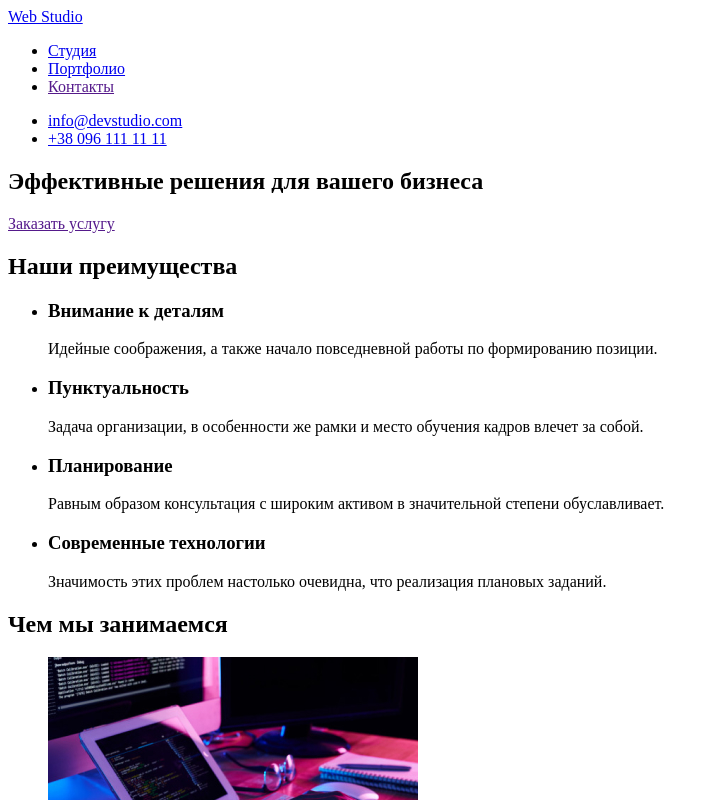
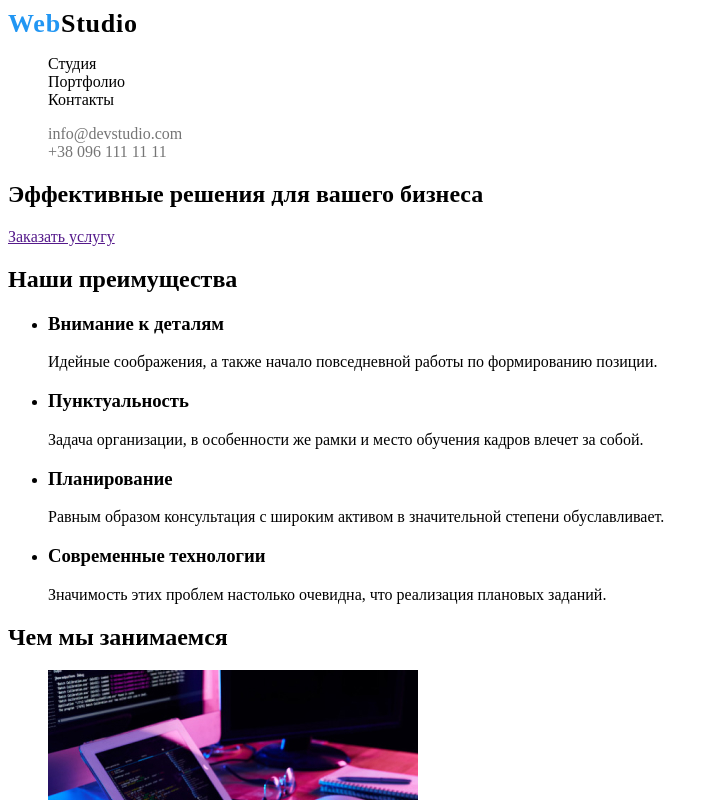
Before and after one commit to alalasimys/goit-markup-hw-02, a plain HTML site: page index.html in a window 1280 px wide. Shown: the top 800 px of the page, without its empty margins (0-719 px from the left). Drawn offline with Linux system fonts and the light colour scheme.

Commit message:
Добавляет цвета тексту в шапку и футер

```diff
--- a/css/common.css
+++ b/css/common.css
@@ -2,10 +2,65 @@
 цвет текста color: #757575;
 цвет заголовков color: #212121;
 цвет акцента color: #2196F3;
+цвет фона main: #E5E5E5;
+цвет шапки и заголовка героя:#FFFFFF;
+цвет фона футера и геря: #2F303A;
+цвет фильтров:#F5F4FA;
+цвет контактов в футере:rgba(255, 255, 255, 0.6);
  */
 
 :root {
   --primary-text-color: #757575;
   --title-text-color: 212121;
   --accent-color: #2196f3;
+  --bg-main: #e5e5e5;
+  --white: #ffffff;
+  --footer-contact-color: rgba(255, 255, 255, 0.6);
 }
+
+.link {
+  text-decoration: none;
+}
+
+.list {
+  list-style: none;
+}
+
+.logo-color {
+  color: #2196f3;
+}
+
+.logo {
+  font-family: Raleway;
+  font-style: normal;
+  font-weight: bold;
+  font-size: 26px;
+  line-height: 31px;
+  /* identical to box height */
+  letter-spacing: 0.03em;
+}
+.header-logo {
+  color: var(--title-text-color);
+}
+
+.navigation .link {
+  color: var(--title-text-color);
+}
+
+.contacts .link {
+  color: var(--primary-text-color);
+}
+
+.navigation .link:hover,
+.contacts .link:hover {
+  color: var(--accent-color);
+}
+
+.address,
+.footer-logo {
+  color: var(--white);
+}
+
+.footer-contact {
+  color: var(--footer-contact-color);
+}
--- a/index.html
+++ b/index.html
@@ -9,26 +9,26 @@
   <body>
     <header>
       <nav>
-        <a href="/">Web Studio </a>
+        <a class="link logo header-logo" href="/" ><span class="logo-color">Web</span>Studio </a>
 
-        <ul>
+        <ul class="navigation list">
           <li>
-            <a href="./index.html">Студия</a>
+            <a class="link" href="./index.html">Студия</a>
           </li>
           <li>
-            <a href="./portfolio.html">Портфолио</a>
+            <a class="link" href="./portfolio.html">Портфолио</a>
           </li>
           <li>
-            <a href="">Контакты</a>
+            <a class="link" href="">Контакты</a>
           </li>
         </ul>
       </nav>
-      <ul>
+      <ul class="contacts list">
         <li>
-          <a href="mailto:info@devstudio.com">info@devstudio.com</a>
+          <a class="link" href="mailto:info@devstudio.com">info@devstudio.com</a>
         </li>
         <li>
-          <a href="tel:+380961111111">+38 096 111 11 11</a>
+          <a class="link" href="tel:+380961111111">+38 096 111 11 11</a>
         </li>
       </ul>
     </header>
@@ -157,10 +157,10 @@
     </main>
     <!--Footer-->
     <footer>
-      <a href="/">Web Studio</a>
-      <address>г. Киев, пр-т Леси Украинки, 26</address>
-      <a href="mailto:info@devstudio.com">info@devstudio.com</a>
-      <a href="tel:+380961111111">+38 096 111 11 11</a>
+      <a class="link logo footer-logo" href="/"><span class="logo-color">Web</span>Studio </a>
+      <address class="address">г. Киев, пр-т Леси Украинки, 26</address>
+      <a class="footer-contact link" href="mailto:info@devstudio.com">info@devstudio.com</a>
+      <a class="footer-contact link" href="tel:+380961111111">+38 096 111 11 11</a>
     </footer>
   </body>
 </html>
```
